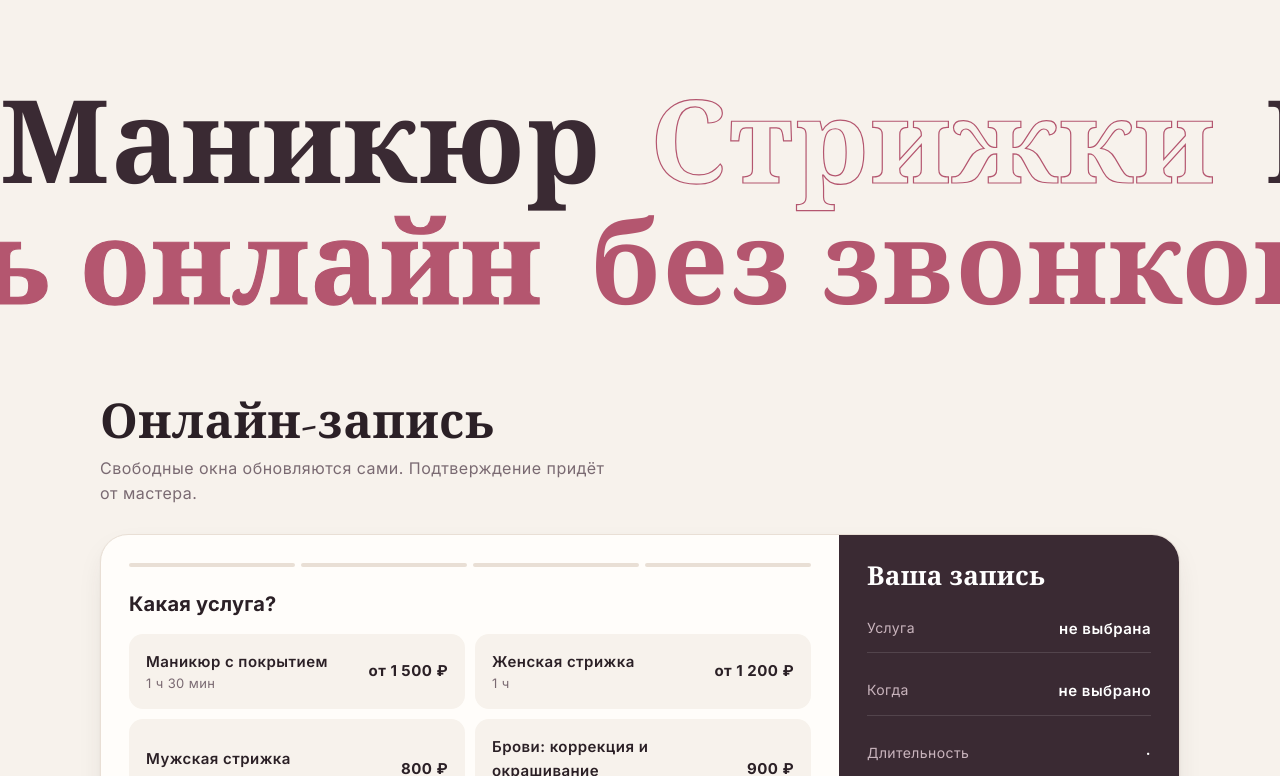
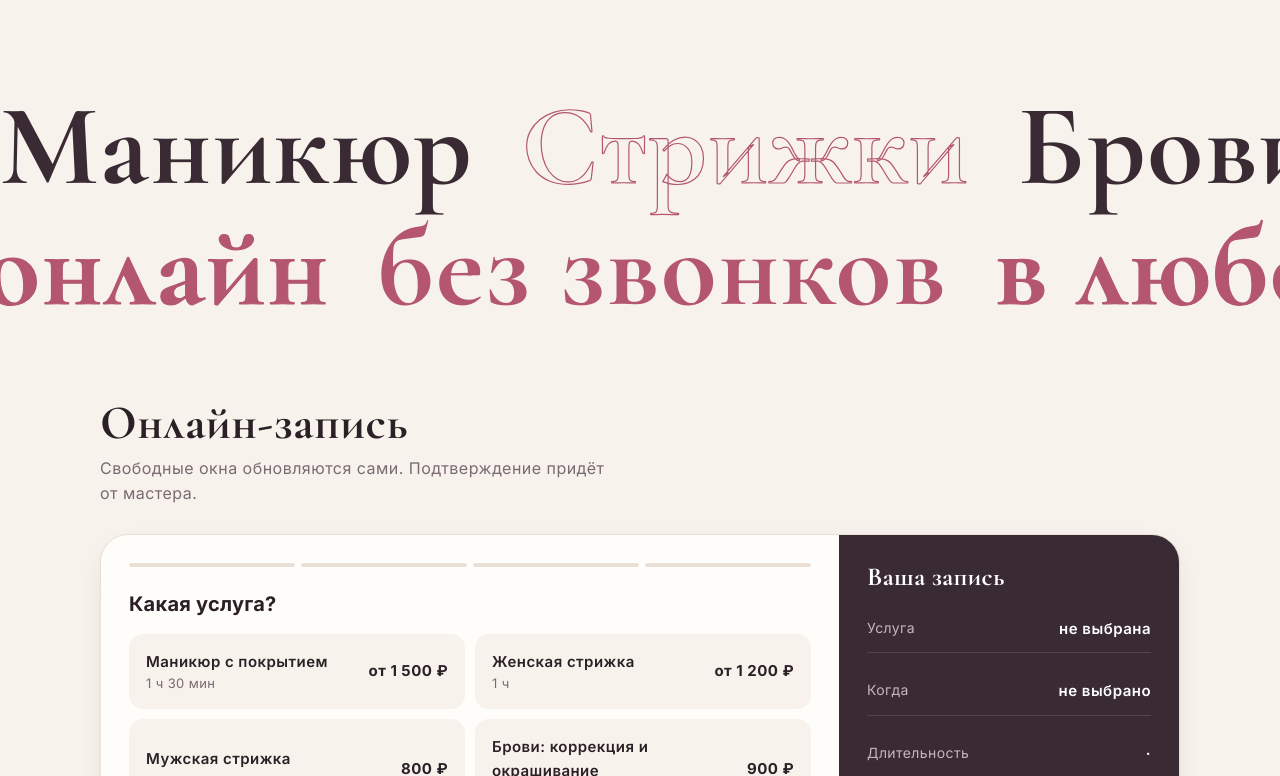
Before and after one commit to shnireva1954-beep/studia-primer, a plain HTML site: page index.html in a window 1280 px wide. Shown: the part 1967-2743 px from the top of the page. Drawn offline with nearby package versions, Linux system fonts and the light colour scheme.

Commit message:
Студия Пример: шрифты лежат рядом, страница не ходит на чужие серверы
Co-Authored-By: Claude Fable 5.2 <noreply@anthropic.com>
Claude-Session: https://claude.ai/code/session_01UtcUyQENTwGoMQbnc7c2jK

```diff
--- a/index.html
+++ b/index.html
@@ -15,10 +15,28 @@ if (!matchMedia('(prefers-reduced-motion: reduce)').matches) {
   setTimeout(() => { if (!window.gsap) document.documentElement.classList.remove('anim'); }, 2500);
 }
 </script>
-<link rel="preconnect" href="https://fonts.googleapis.com">
-<link rel="preconnect" href="https://fonts.gstatic.com" crossorigin>
-<link href="https://fonts.googleapis.com/css2?family=Cormorant+Garamond:wght@600;700&family=Inter:wght@400;500;600;700&display=swap" rel="stylesheet">
+<link rel="preload" href="fonts/inter-cyrillic.woff2" as="font" type="font/woff2" crossorigin>
+<link rel="preload" href="fonts/cormorant-cyrillic.woff2" as="font" type="font/woff2" crossorigin>
 <style>
+/* Шрифты лежат рядом (13.11): страница не ходит на чужие серверы совсем. */
+@font-face { font-family: 'Cormorant Garamond'; font-style: normal; font-weight: 600 700; font-display: swap;
+  src: url(fonts/cormorant-cyrillic.woff2) format('woff2');
+  unicode-range: U+0301, U+0400-045F, U+0490-0491, U+04B0-04B1, U+2116; }
+@font-face { font-family: 'Cormorant Garamond'; font-style: normal; font-weight: 600 700; font-display: swap;
+  src: url(fonts/cormorant-latin-ext.woff2) format('woff2');
+  unicode-range: U+0100-02BA, U+02BD-02C5, U+02C7-02CC, U+02CE-02D7, U+02DD-02FF, U+0304, U+0308, U+0329, U+1D00-1DBF, U+1E00-1E9F, U+1EF2-1EFF, U+2020, U+20A0-20AB, U+20AD-20C4, U+2113, U+2C60-2C7F, U+A720-A7FF; }
+@font-face { font-family: 'Cormorant Garamond'; font-style: normal; font-weight: 600 700; font-display: swap;
+  src: url(fonts/cormorant-latin.woff2) format('woff2');
+  unicode-range: U+0000-00FF, U+0131, U+0152-0153, U+02BB-02BC, U+02C6, U+02DA, U+02DC, U+0304, U+0308, U+0329, U+2000-206F, U+20AC, U+2122, U+2191, U+2193, U+2212, U+2215, U+FEFF, U+FFFD; }
+@font-face { font-family: 'Inter'; font-style: normal; font-weight: 400 700; font-display: swap;
+  src: url(fonts/inter-cyrillic.woff2) format('woff2');
+  unicode-range: U+0301, U+0400-045F, U+0490-0491, U+04B0-04B1, U+2116; }
+@font-face { font-family: 'Inter'; font-style: normal; font-weight: 400 700; font-display: swap;
+  src: url(fonts/inter-latin-ext.woff2) format('woff2');
+  unicode-range: U+0100-02BA, U+02BD-02C5, U+02C7-02CC, U+02CE-02D7, U+02DD-02FF, U+0304, U+0308, U+0329, U+1D00-1DBF, U+1E00-1E9F, U+1EF2-1EFF, U+2020, U+20A0-20AB, U+20AD-20C4, U+2113, U+2C60-2C7F, U+A720-A7FF; }
+@font-face { font-family: 'Inter'; font-style: normal; font-weight: 400 700; font-display: swap;
+  src: url(fonts/inter-latin.woff2) format('woff2');
+  unicode-range: U+0000-00FF, U+0131, U+0152-0153, U+02BB-02BC, U+02C6, U+02DA, U+02DC, U+0304, U+0308, U+0329, U+2000-206F, U+20AC, U+2122, U+2191, U+2193, U+2212, U+2215, U+FEFF, U+FFFD; }
 :root {
   --bg: #f7f2ec;
   --paper: #fffdfa;
```
Also changed, not shown: fonts/cormorant-cyrillic.woff2 (added), fonts/cormorant-latin-ext.woff2 (added), fonts/cormorant-latin.woff2 (added), fonts/inter-cyrillic.woff2 (added), fonts/inter-latin-ext.woff2 (added), fonts/inter-latin.woff2 (added).
